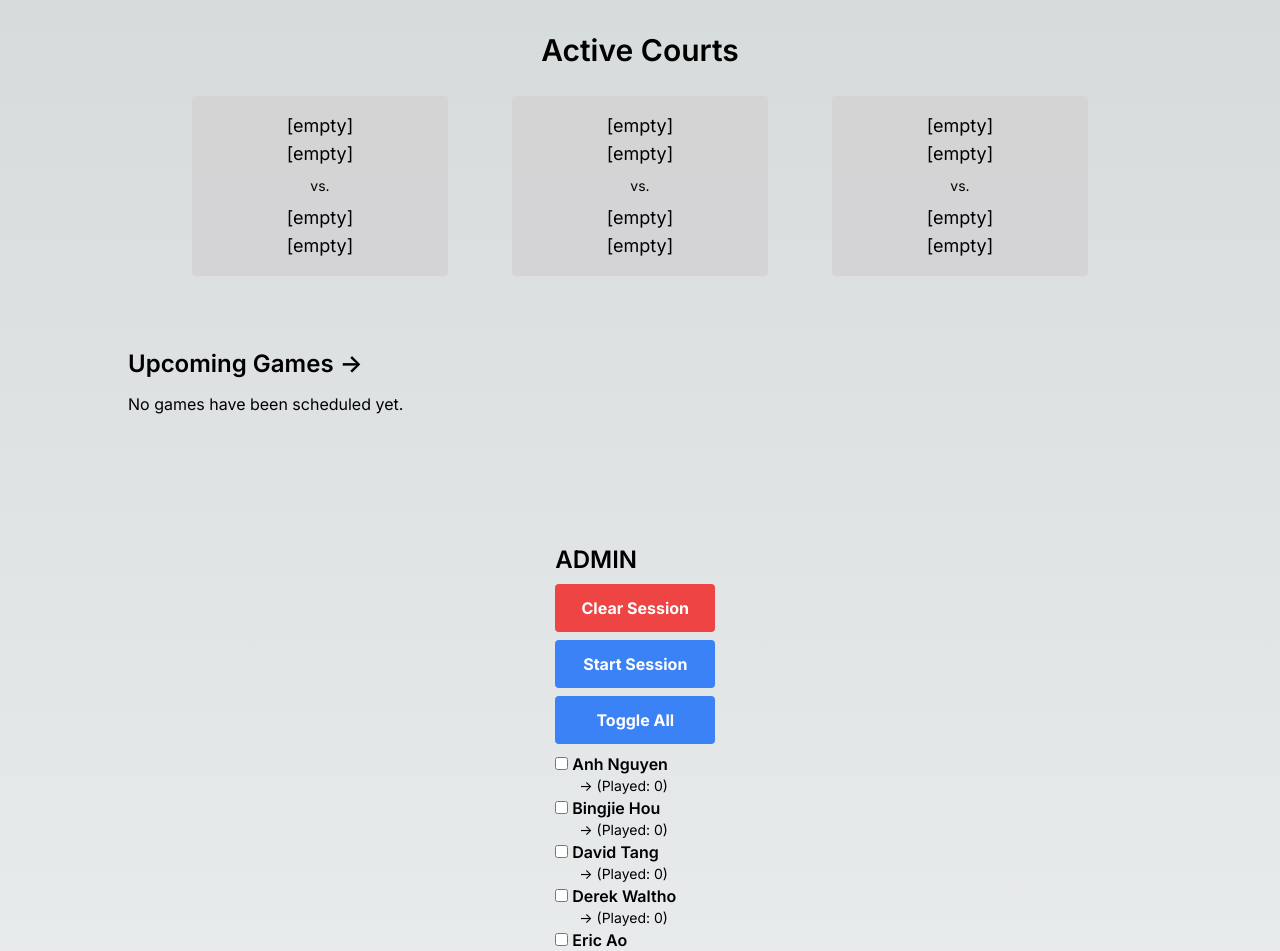
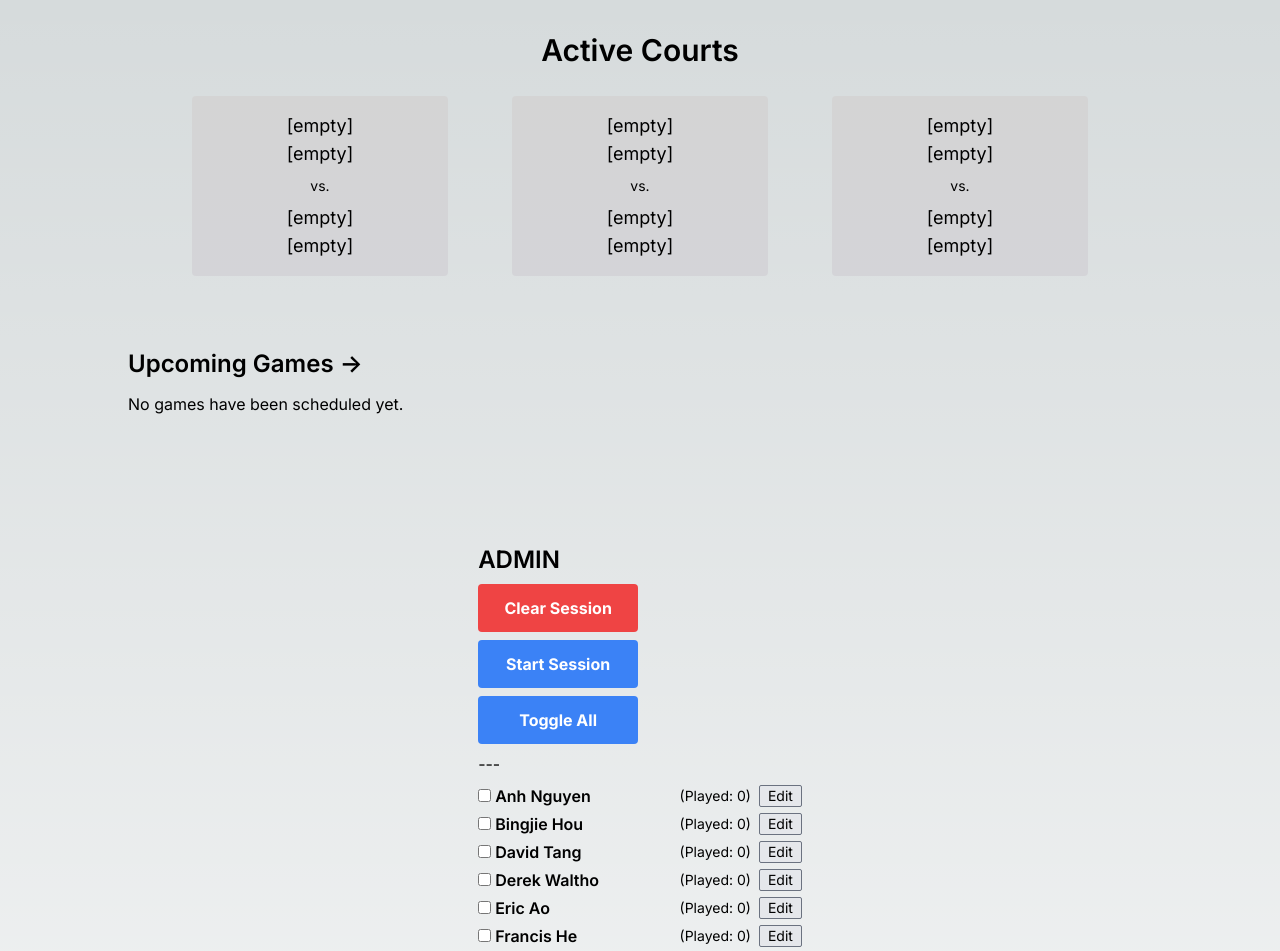
Before and after one commit to JadenBalogh/badminton-court-scheduler, a Next.js app: page / in a window 1280 px wide. Shown: the top 951 px of the page. Built offline with nearby package versions, Linux system fonts and the light colour scheme.

Commit message:
Implement player editing

```diff
--- a/app/page.tsx
+++ b/app/page.tsx
@@ -4,6 +4,7 @@ import { Player, Court, SessionSettings, PlayerData, ConfirmDialogOptions, Confi
 import ActiveCourts from './activeCourts';
 import ConfirmDialog from './confirmDialog';
 import CourtDisplay from './courtDisplay';
+import PlayerInfo from './playerInfo';
 import { Scheduler } from './scheduler';
 import React, { useState, useEffect, ChangeEvent, useRef } from 'react';
 
@@ -202,8 +203,20 @@ export default function Home() {
     return playerDatas.find(data => data.username === username);
   }
 
-  function onPlayerChecked(event: ChangeEvent<HTMLInputElement>) {
-    setPlayerEnabled(event.target.value, event.target.checked);
+  function onPlayerChecked(username: string, checked: boolean) {
+    setPlayerEnabled(username, checked);
+    generateCourtQueue();
+    refreshState();
+  }
+
+  function onPlayerEdited(username: string, newName: string, newSkill: number) {
+    let player = getActivePlayer(username);
+    if (!player) {
+      return;
+    }
+
+    player.name = newName;
+    player.skillLevel = newSkill;
     generateCourtQueue();
     refreshState();
   }
@@ -237,19 +250,16 @@ export default function Home() {
     activePlayers.push(player);
   }
 
-  function removeActivePlayer(name: string) {
-    let username = toUsername(name);
+  function removeActivePlayer(username: string) {
     activePlayers = activePlayers.filter(player => player.username != username);
   }
 
-  function isPlayerEnabled(name: string) {
-    let username = toUsername(name);
+  function isPlayerEnabled(username: string) {
     let player = activePlayers.find(p => p.username === username);
     return player !== undefined && player.isEnabled;
   }
 
-  function setPlayerEnabled(name: string, enabled: boolean) {
-    let username = toUsername(name);
+  function setPlayerEnabled(username: string, enabled: boolean) {
     let player = activePlayers.find(p => p.username === username);
     if (player) {
       player.isEnabled = enabled;
@@ -586,9 +596,9 @@ export default function Home() {
       return;
     }
 
-    let enabled = isPlayerEnabled(activePlayers[0].name);
+    let enabled = isPlayerEnabled(activePlayers[0].username);
     for (let player of activePlayers) {
-      setPlayerEnabled(player.name, !enabled);
+      setPlayerEnabled(player.username, !enabled);
     }
 
     generateCourtQueue();
@@ -667,21 +677,17 @@ export default function Home() {
             Toggle All
           </button>
 
-          <div>
+          <p>---</p>
+
+          <div className="flex flex-col gap-y-1">
             {activePlayersState.toSorted((a, b) => a.username.localeCompare(b.username)).map((player, idx) =>
-              <div className="flex flex-col" key={idx}>
-                <div className="font-semibold">
-                  <input
-                    type="checkbox"
-                    id={player.name}
-                    value={player.name}
-                    checked={isPlayerEnabled(player.name)}
-                    onChange={(event) => onPlayerChecked(event)}
-                  />
-                  <label htmlFor={player.name}>{" " + player.name}</label>
-                </div>
-                <p className="text-sm pl-6">{"-> (Played: " + player.gamesPlayed + ")"}</p>
-              </div>
+              <PlayerInfo
+                player={player}
+                key={idx}
+                checked={isPlayerEnabled(player.username)}
+                onPlayerChecked={(event) => onPlayerChecked(player.username, event.target.checked)}
+                onPlayerEdited={onPlayerEdited}
+              />
             )}
           </div>
         </div>
--- /dev/null
+++ b/app/playerInfo.tsx
@@ -0,0 +1,89 @@
+import { ChangeEvent, useEffect, useState } from 'react';
+import { Player } from '../types/types';
+
+type PlayerInfoProps = {
+  player: Player;
+  checked: boolean;
+  onPlayerChecked: (event: ChangeEvent<HTMLInputElement>) => void;
+  onPlayerEdited: (username: string, newName: string, newSkill: number) => void;
+}
+
+export default function PlayerInfo({ player, checked, onPlayerChecked, onPlayerEdited }: PlayerInfoProps) {
+  const [editing, setEditing] = useState<boolean>(false);
+  const [displayName, setDisplayName] = useState<string>("");
+  const [skillLevel, setSkillLevel] = useState<string>("");
+
+  useEffect(() => {
+    setDisplayName(player.name);
+    setSkillLevel("" + player.skillLevel);
+  }, [editing])
+
+  function applyChanges() {
+    onPlayerEdited(player.username, displayName, Number.parseInt(skillLevel));
+    setEditing(false);
+  }
+
+  function onSkillChanged(value: string) {
+    let skillValue = Number.parseInt(value);
+    if (!isNaN(skillValue)) {
+      skillValue = Math.max(1, Math.min(skillValue, 8));
+      setSkillLevel("" + skillValue);
+    } else {
+      setSkillLevel("");
+    }
+  }
+
+  return (
+    <div className="flex flex-col">
+      <div className="flex gap-x-2 justify-between">
+        <div className="font-semibold">
+          <input
+            type="checkbox"
+            id={"c" + player.name}
+            value={player.name}
+            checked={checked}
+            onChange={(event) => onPlayerChecked(event)}
+          />
+          <label htmlFor={"c" + player.name}>{" " + player.name}</label>
+        </div>
+        <div className="flex gap-x-2 items-center">
+          <p className="text-sm pl-6">{"(Played: " + player.gamesPlayed + ")"}</p>
+          <button
+            className="rounded-sm border border-gray-500 bg-gray-200 px-2 text-sm"
+            onClick={() => setEditing(!editing)}>
+            Edit
+          </button>
+        </div>
+      </div>
+      {editing ?
+        <div className="flex flex-col gap-y-1 py-1 text-sm">
+          <div className="flex gap-x-2">
+            <p>{"->"}</p>
+            <label htmlFor={"n" + player.name}>{"Display Name: "}</label>
+            <input
+              type="text"
+              id={"n" + player.name}
+              value={displayName}
+              onChange={(event) => setDisplayName(event.target.value)}
+            />
+          </div>
+          <div className="flex gap-x-2">
+            <p>{"->"}</p>
+            <label htmlFor={"s" + player.name}>{"Skill Level: "}</label>
+            <input
+              type="number"
+              id={"s" + player.name}
+              value={skillLevel}
+              onChange={(event) => onSkillChanged(event.target.value)}
+            />
+          </div>
+          <button
+            className="rounded-sm border border-gray-500 bg-gray-200 px-2 text-sm"
+            onClick={() => applyChanges()}>
+            Apply Changes
+          </button>
+        </div> : <></>
+      }
+    </div>
+  );
+}
```
